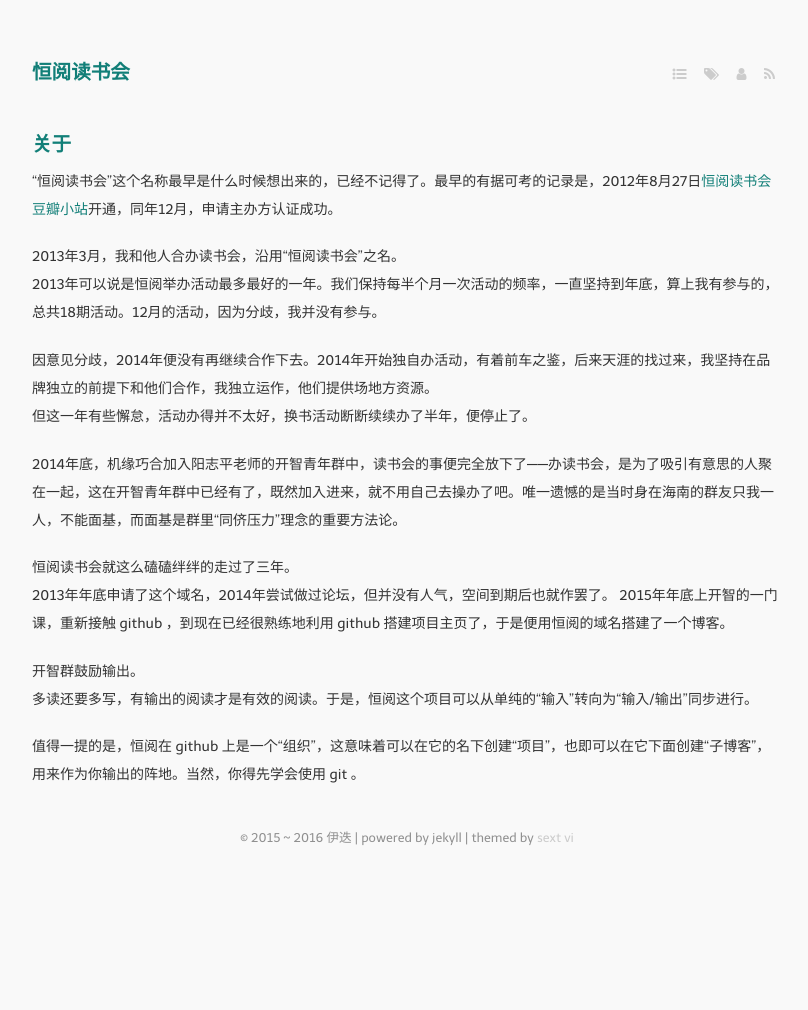
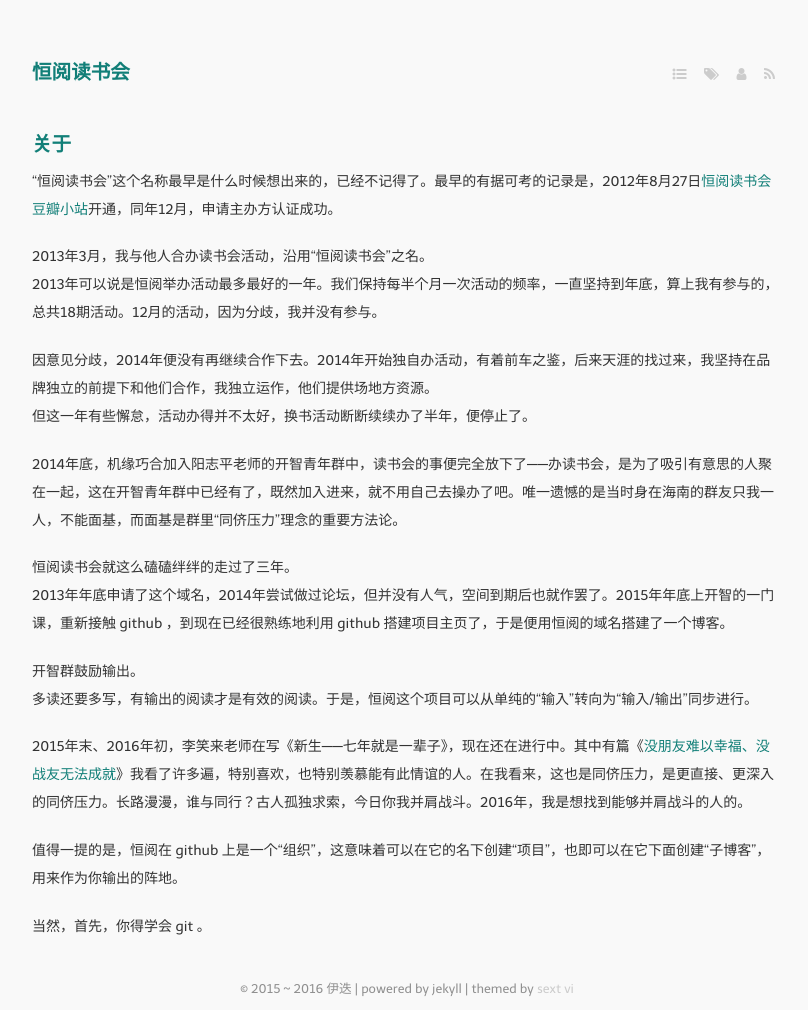
Before and after one commit to HengYueDuShuHui/HengYueDuShuHui.github.io, a Jekyll site: the page built from about.markdown, in a window 1280 px wide. Shown: the whole page, without its empty margins (233-1041 px from the left). Built offline with Jekyll 4.4.1, drawn with Linux system fonts in a browser that asks for light colours; nearby versions of some CDN libraries; some web fonts are replaced; Markdown is read by kramdown in place of the engine named in the settings; before the commit the page ends 900 px from its top, so only the background shows below that.

```diff
--- a/about.markdown
+++ b/about.markdown
@@ -5,7 +5,7 @@ layout: page
 
 “恒阅读书会”这个名称最早是什么时候想出来的，已经不记得了。最早的有据可考的记录是，2012年8月27日[恒阅读书会豆瓣小站](http://site.douban.com/hengyuedushuhui/)开通，同年12月，申请主办方认证成功。
 
-2013年3月，我和他人合办读书会，沿用“恒阅读书会”之名。
+2013年3月，我与他人合办读书会活动，沿用“恒阅读书会”之名。
 2013年可以说是恒阅举办活动最多最好的一年。我们保持每半个月一次活动的频率，一直坚持到年底，算上我有参与的，总共18期活动。12月的活动，因为分歧，我并没有参与。
 
 因意见分歧，2014年便没有再继续合作下去。2014年开始独自办活动，有着前车之鉴，后来天涯的找过来，我坚持在品牌独立的前提下和他们合作，我独立运作，他们提供场地方资源。
@@ -14,9 +14,13 @@ layout: page
 2014年底，机缘巧合加入阳志平老师的开智青年群中，读书会的事便完全放下了——办读书会，是为了吸引有意思的人聚在一起，这在开智青年群中已经有了，既然加入进来，就不用自己去操办了吧。唯一遗憾的是当时身在海南的群友只我一人，不能面基，而面基是群里“同侪压力”理念的重要方法论。
 
 恒阅读书会就这么磕磕绊绊的走过了三年。
-2013年年底申请了这个域名，2014年尝试做过论坛，但并没有人气，空间到期后也就作罢了。  2015年年底上开智的一门课，重新接触 github ，到现在已经很熟练地利用 github 搭建项目主页了，于是便用恒阅的域名搭建了一个博客。
+2013年年底申请了这个域名，2014年尝试做过论坛，但并没有人气，空间到期后也就作罢了。2015年年底上开智的一门课，重新接触 github ，到现在已经很熟练地利用 github 搭建项目主页了，于是便用恒阅的域名搭建了一个博客。
 
 开智群鼓励输出。
 多读还要多写，有输出的阅读才是有效的阅读。于是，恒阅这个项目可以从单纯的“输入”转向为“输入/输出”同步进行。
 
-值得一提的是，恒阅在 github 上是一个“组织”，这意味着可以在它的名下创建“项目”，也即可以在它下面创建“子博客”，用来作为你输出的阵地。当然，你得先学会使用 git 。
+2015年末、2016年初，李笑来老师在写《新生——七年就是一辈子》，现在还在进行中。其中有篇《[没朋友难以幸福、没战友无法成就](http://mp.weixin.qq.com/s?__biz=MzAxNzI4MTMwMw==&mid=401552083&idx=1&sn=8480a814d04925b9dda83cb1083734de&scene=2&srcid=0210D1WBtXto3yUqc52dksiW&from=timeline&isappinstalled=0#rd)》我看了许多遍，特别喜欢，也特别羡慕能有此情谊的人。在我看来，这也是同侪压力，是更直接、更深入的同侪压力。长路漫漫，谁与同行？古人孤独求索，今日你我并肩战斗。2016年，我是想找到能够并肩战斗的人的。
+
+值得一提的是，恒阅在 github 上是一个“组织”，这意味着可以在它的名下创建“项目”，也即可以在它下面创建“子博客”，用来作为你输出的阵地。
+
+当然，首先，你得学会 git 。
```
Also changed, not shown: _posts/2016-04-03-2016-april.md (added, +47 -0 lines).
